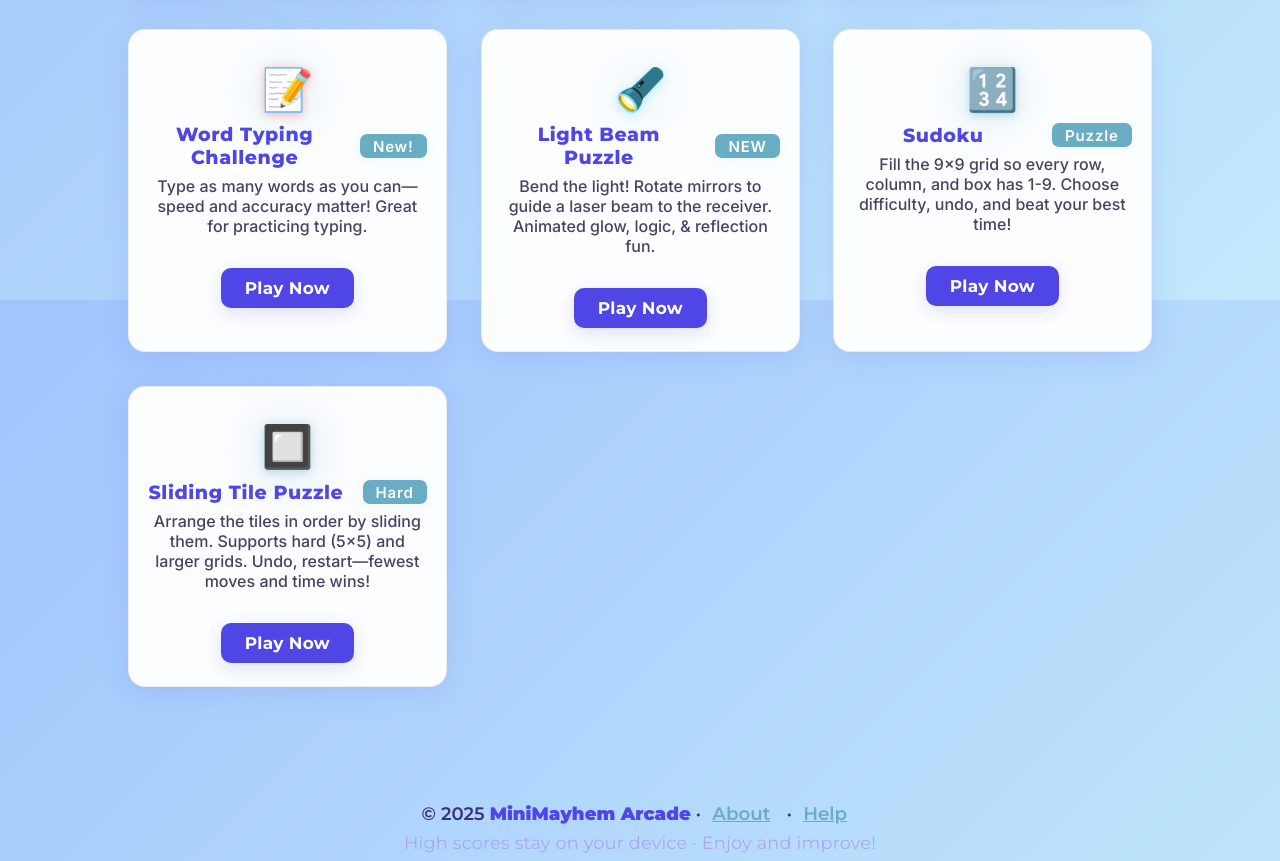
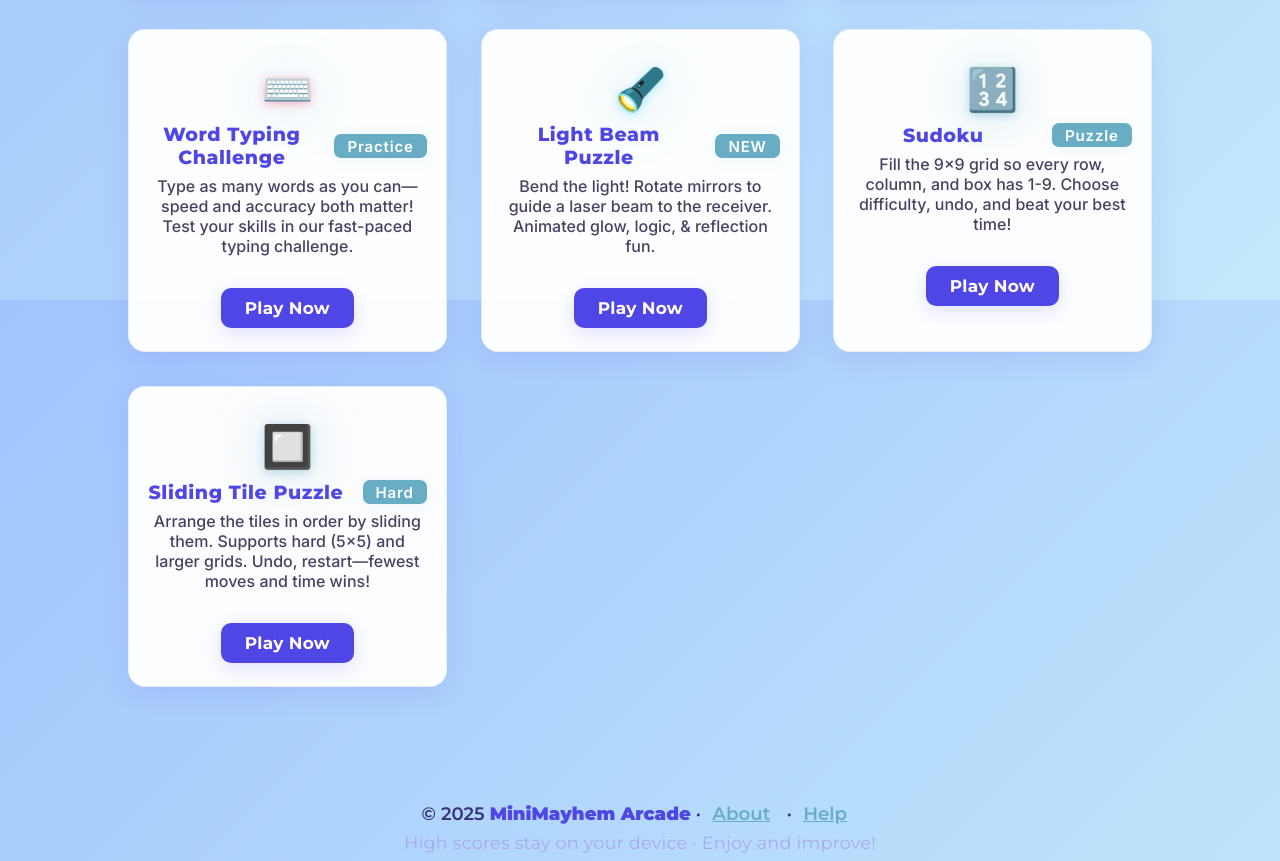
Before and after one commit to Workflow-Manager-admin/minimayhem-arcade-27968-677199a1, a React (Create React App) app in the folder mini_mayhem_arcade/: page /games in a window 1280 px wide. Shown: the part 1300-2161 px from the top of the page. Built offline with nearby package versions, Linux system fonts and the light colour scheme; the HTML template or start-up script is replaced by a standard one.

Commit message:
Auto-commit: Changes as of 2025-06-04T10:38:14.075705+00:00

```diff
--- a/mini_mayhem_arcade/src/GamesPage.js
+++ b/mini_mayhem_arcade/src/GamesPage.js
@@ -44,12 +44,13 @@ const GAMES = [
     color: "#FACA15",
     playPath: "/games/reaction"
   },
+  // Word Typing Challenge card (added/validated)
   {
     name: "Word Typing Challenge",
-    icon: "📝",
-    tagline: "Type as many words as you can—speed and accuracy matter! Great for practicing typing.",
-    tag: "New!",
-    color: "#fb6379",
+    icon: "⌨️",
+    tagline: "Type as many words as you can—speed and accuracy both matter! Test your skills in our fast-paced typing challenge.",
+    tag: "Practice",
+    color: "#fa537b",
     playPath: "/games/typing-challenge"
   },
   {
```
Also changed, not shown: 2 other files (tests, documents, lock files or other folders).
